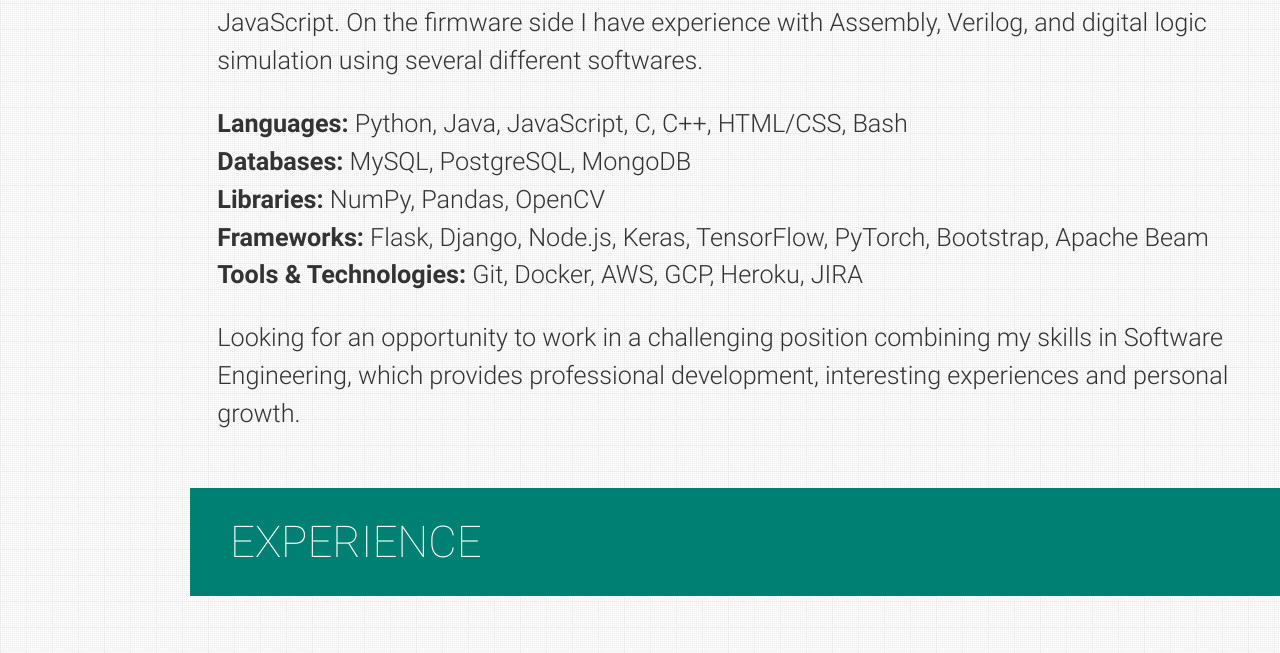
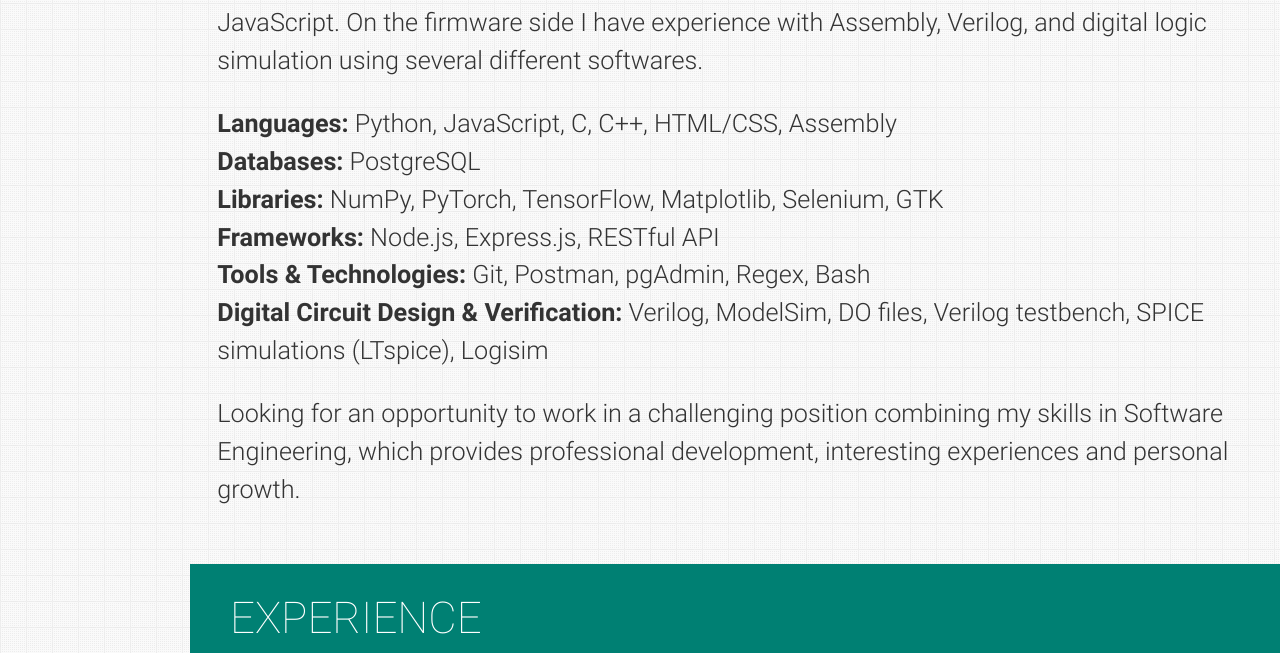
Before and after one commit to rohan-modi/rohan-modi.github.io, a plain HTML site: page index.html in a window 1280 px wide. Shown: the part 1115-1768 px from the top of the page. Drawn offline with nearby package versions, Linux system fonts and the light colour scheme.

Commit message:
Updated languages and technologies

```diff
--- a/index.html
+++ b/index.html
@@ -264,11 +264,12 @@
         </p>
         <p>
           <ul>
-            <li><b>Languages:</b> Python, Java, JavaScript, C, C++, HTML/CSS, Bash</li>
-            <li><b>Databases:</b> MySQL, PostgreSQL, MongoDB</li>
-            <li><b>Libraries:</b> NumPy, Pandas, OpenCV</li>
-            <li><b>Frameworks:</b> Flask, Django, Node.js, Keras, TensorFlow, PyTorch, Bootstrap, Apache Beam</li>
-            <li><b>Tools & Technologies:</b> Git, Docker, AWS, GCP, Heroku, JIRA</li>
+            <li><b>Languages:</b> Python, JavaScript, C, C++, HTML/CSS, Assembly</li>
+            <li><b>Databases:</b> PostgreSQL</li>
+            <li><b>Libraries:</b> NumPy, PyTorch, TensorFlow, Matplotlib, Selenium, GTK</li>
+            <li><b>Frameworks:</b> Node.js, Express.js, RESTful API</li>
+            <li><b>Tools & Technologies:</b> Git, Postman, pgAdmin, Regex, Bash</li>
+            <li><b>Digital Circuit Design & Verification:</b> Verilog, ModelSim, DO files, Verilog testbench, SPICE simulations (LTspice), Logisim</li>
           </ul>
 
         </p>
```
